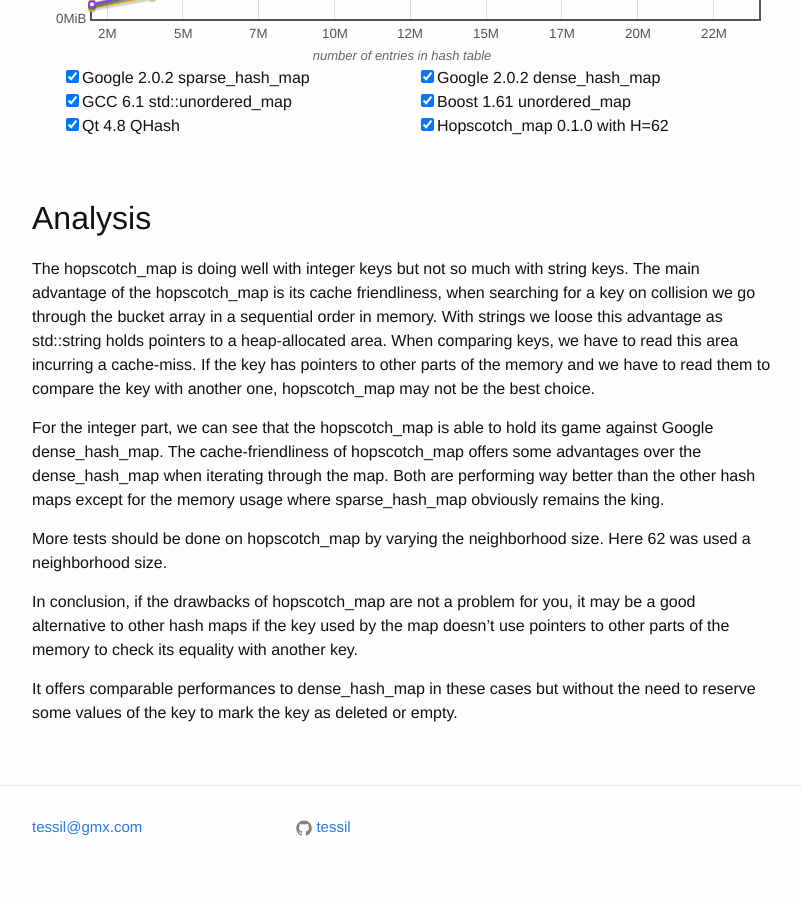
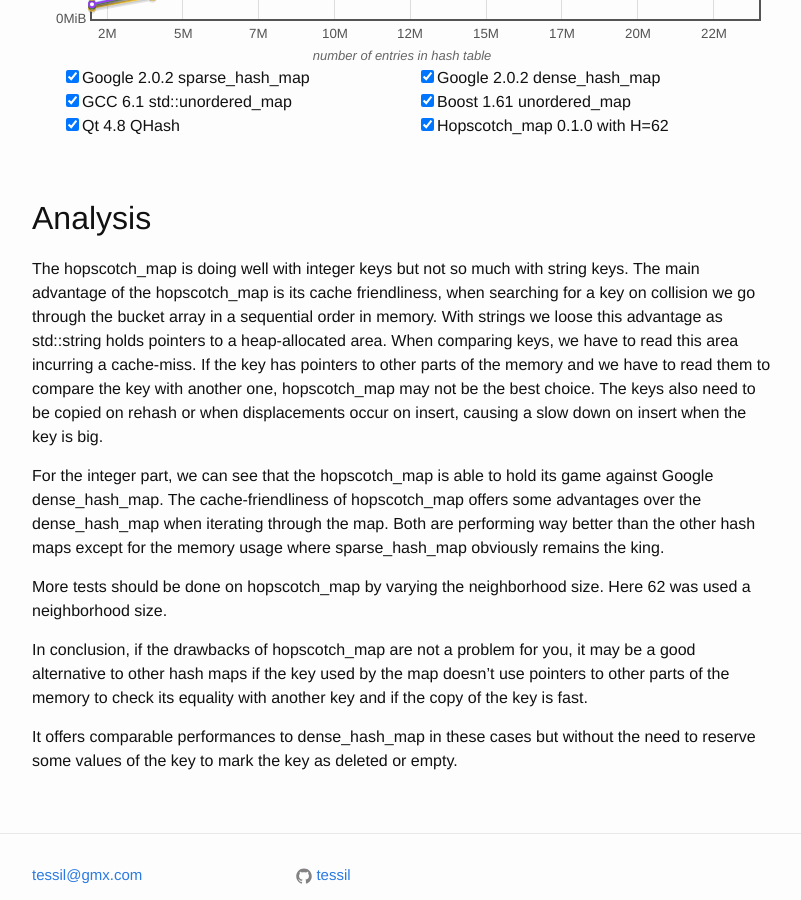
Before and after one commit to Tessil/tessil.github.io, a Jekyll site: the page built from _posts/2016-08-29-benchmark-hopscotch-map.md, in a window 1280 px wide and 900 px high, scrolled down 6831 px. Shown: the whole window, without its empty margins (238-1039 px from the left). Built offline with Jekyll 4.4.1, drawn with Linux system fonts in a browser that asks for light colours; comment, search, counter and statistics services are not loaded.

Commit message:
Add some infos.

```diff
--- a/_posts/2016-08-29-benchmark-hopscotch-map.md
+++ b/_posts/2016-08-29-benchmark-hopscotch-map.md
@@ -311,13 +311,13 @@ Before the insert benchmark finishes, we measure the memory that the benchmark i
 
 <h2>Analysis</h2>
 
-The hopscotch_map is doing well with integer keys but not so much with string keys. The main advantage of the hopscotch_map is its cache friendliness, when searching for a key on collision we go through the bucket array in a sequential order in memory. With strings we loose this advantage as std::string holds pointers to a heap-allocated area. When comparing keys, we have to read this area incurring a cache-miss. If the key has pointers to other parts of the memory and we have to read them to compare the key with another one, hopscotch_map may not be the best choice.
+The hopscotch_map is doing well with integer keys but not so much with string keys. The main advantage of the hopscotch_map is its cache friendliness, when searching for a key on collision we go through the bucket array in a sequential order in memory. With strings we loose this advantage as std::string holds pointers to a heap-allocated area. When comparing keys, we have to read this area incurring a cache-miss. If the key has pointers to other parts of the memory and we have to read them to compare the key with another one, hopscotch_map may not be the best choice. The keys also need to be copied on rehash or when displacements occur on insert, causing a slow down on insert when the key is big.
 
 For the integer part, we can see that the hopscotch_map is able to hold its game against Google dense_hash_map. The cache-friendliness of hopscotch_map offers some advantages over the dense_hash_map when iterating through the map. Both are performing way better than the other hash maps except for the memory usage where sparse_hash_map obviously remains the king.
 
 
 More tests should be done on hopscotch_map by varying the neighborhood size. Here 62 was used a neighborhood size.
 
-In conclusion, if the drawbacks of hopscotch_map are not a problem for you, it may be a good alternative to other hash maps if the key used by the map doesn't use pointers to other parts of the memory to check its equality with another key.
+In conclusion, if the drawbacks of hopscotch_map are not a problem for you, it may be a good alternative to other hash maps if the key used by the map doesn't use pointers to other parts of the memory to check its equality with another key and if the copy of the key is fast.
 
 It offers comparable performances to dense_hash_map in these cases but without the need to reserve some values of the key to mark the key as deleted or empty.
```
